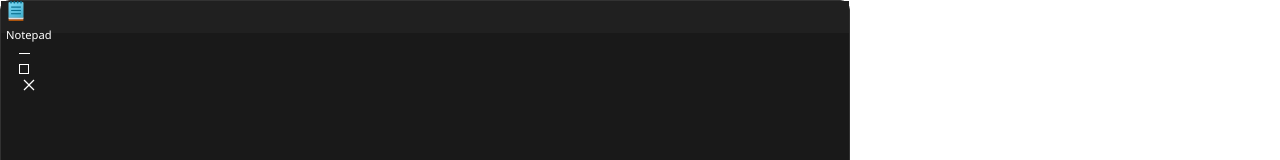
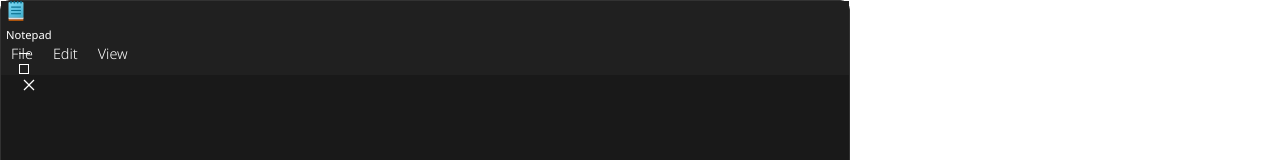
Before and after one commit to leomarss/windows11-portfolio, a Vue app: page / in a window 1280 px wide. Shown: the top 160 px of the page. Built offline with nearby package versions, Linux system fonts and the light colour scheme.

Commit message:
Added window edit

```diff
--- a/src/components/Notepad.vue
+++ b/src/components/Notepad.vue
@@ -28,6 +28,17 @@ export default {
             <svg stroke="currentColor" fill="currentColor" stroke-width="0" viewBox="0 0 16 16" height="1em" width="1em" xmlns="http://www.w3.org/2000/svg"><path fill-rule="evenodd" clip-rule="evenodd" d="M7.116 8l-4.558 4.558.884.884L8 8.884l4.558 4.558.884-.884L8.884 8l4.558-4.558-.884-.884L8 7.116 3.442 2.558l-.884.884L7.116 8z"></path></svg>
           </button>
         </div>
+      </div>
+      <div class="window-edit">
+        <button>
+          <span>File</span>
+        </button>
+        <button>
+          <span>Edit</span>
+        </button>
+        <button>
+          <span>View</span>
+        </button>
       </div>
     </div>
   </div>
@@ -85,5 +96,17 @@ export default {
       }
     }
   }
+
+  .window-edit {
+    font-size: 0.9rem;
+    font-weight: 300;
+    background-color: #202020;
+    & > button {
+      padding: 10px;
+      &:hover {
+        background-color: #2e2e2e;
+      }
+    }
+  }
 }
 </style>
```
